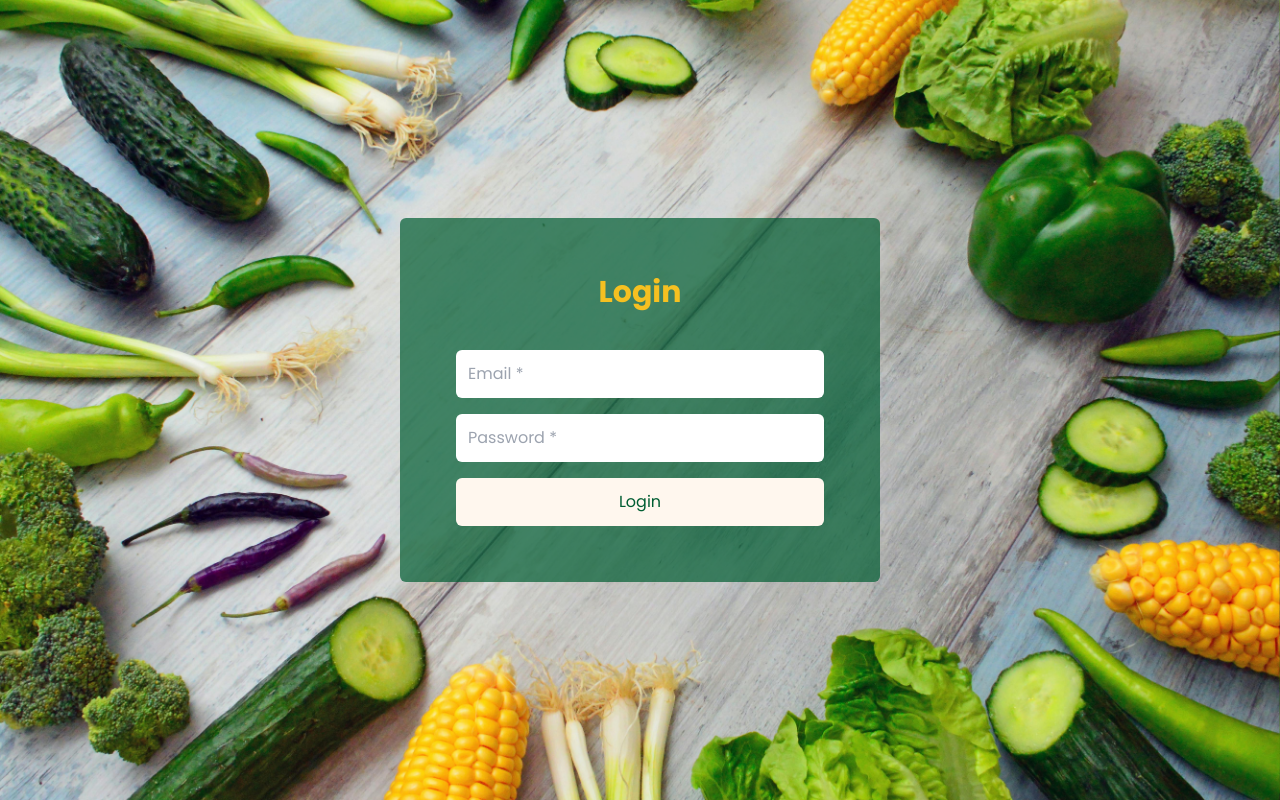
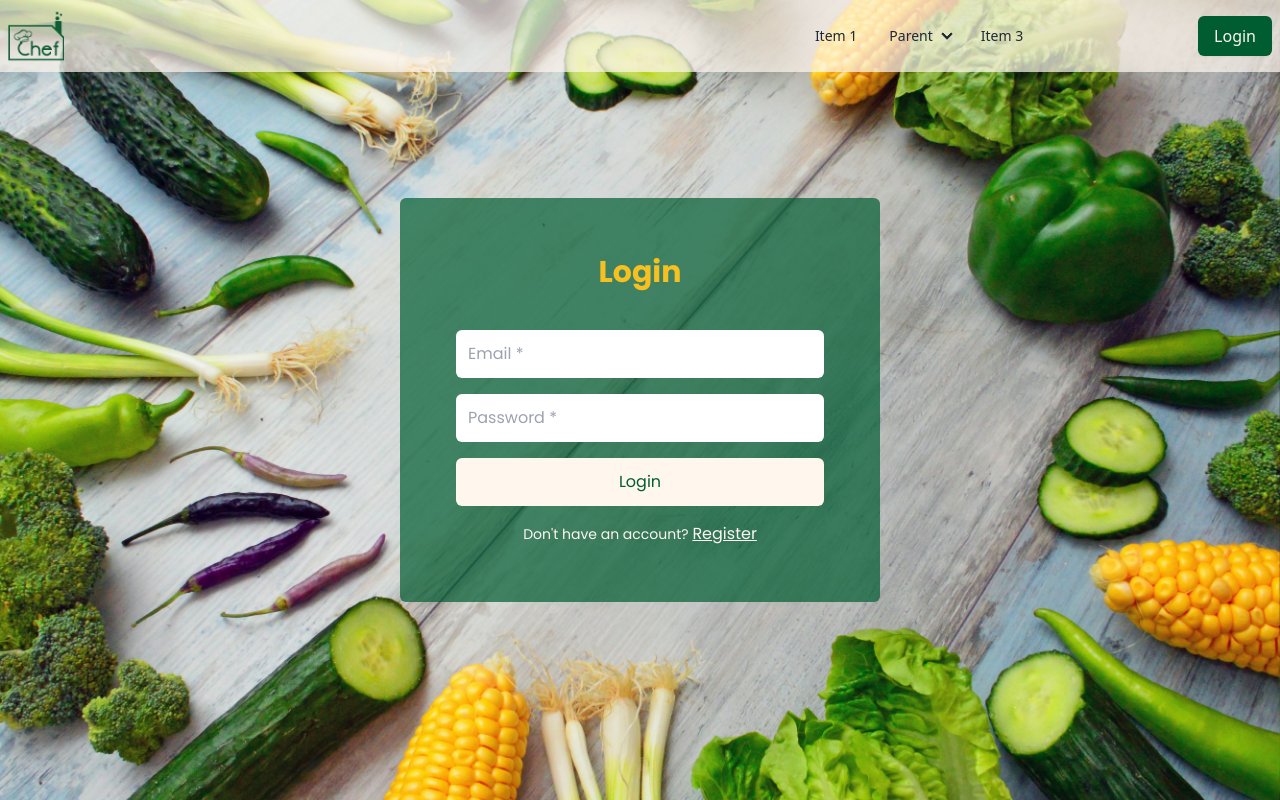
Before and after one commit to isalim079/level-2-assinment-6-client, a Next.js app: page /login in a window 1280 px wide. Built offline with nearby package versions, Linux system fonts and the light colour scheme.

Commit message:
Login page created with animation

```diff
--- a/src/app/(login)/layout.tsx
+++ b/src/app/(login)/layout.tsx
@@ -1,9 +1,11 @@
 /* eslint-disable @typescript-eslint/no-explicit-any */
+import Navbar from '@/components/shared/Navbar/Navbar';
 import React from 'react';
 
 const LoginLayout = ({children}: {children: any}) => {
     return (
         <div>
+            <Navbar />
             {children}
         </div>
     );
--- a/src/components/shared/Login/Login.tsx
+++ b/src/components/shared/Login/Login.tsx
@@ -2,6 +2,7 @@
 import bg from "@/assets/Img/loginBg.jpg";
 import Image from "next/image";
 import { motion } from "framer-motion";
+import Link from "next/link";
 
 const Login = () => {
   return (
@@ -73,6 +74,18 @@ const Login = () => {
               >
                 Login
               </motion.button>
+              <motion.div className="mt-4"
+              initial={{opacity: 0}}
+              animate={{opacity: 1}}
+              transition={{duration: 1, delay: 0.12, type: "spring"}}
+              >
+                <p className="text-center text-primary-white text-sm">
+                  Don't have an account?{" "}
+                  <Link href={"/register"}>
+                    <span className="text-base underline">Register</span>
+                  </Link>
+                </p>
+              </motion.div>
             </form>
           </div>
         </div>
--- a/src/components/shared/Navbar/Navbar.tsx
+++ b/src/components/shared/Navbar/Navbar.tsx
@@ -7,10 +7,10 @@ import Link from "next/link";
 
 const Navbar = () => {
   return (
-    <div className="overflow-x-hidden">
+    <div className="overflow-hidden absolute z-30 bg-primary-white/70 w-full">
       <div className="max-w-screen-xl mx-auto">
-        <div className="navbar py-4 absolute  max-w-screen-xl justify-between">
-          <div className="navbar-start justify-between lg:justify-start  w-full">
+        <div className="navbar py-2 max-w-screen-xl justify-between">
+          <div className="navbar-start justify-between lg:justify-start  ">
             <div className="dropdown">
               <div
                 tabIndex={0}
@@ -43,11 +43,13 @@ const Navbar = () => {
               </ul>
             </div>
             <div>
+              <Link href={'/'}>
               <Image
                 src={logo}
                 alt="logo"
-                className="lg:w-20 w-16 mr-4 lg:mr-0"
+                className="lg:w-14 w-16 mr-4 lg:mr-0"
               />
+              </Link>
             </div>
           </div>
           <div className="navbar-center hidden lg:flex ">
```
